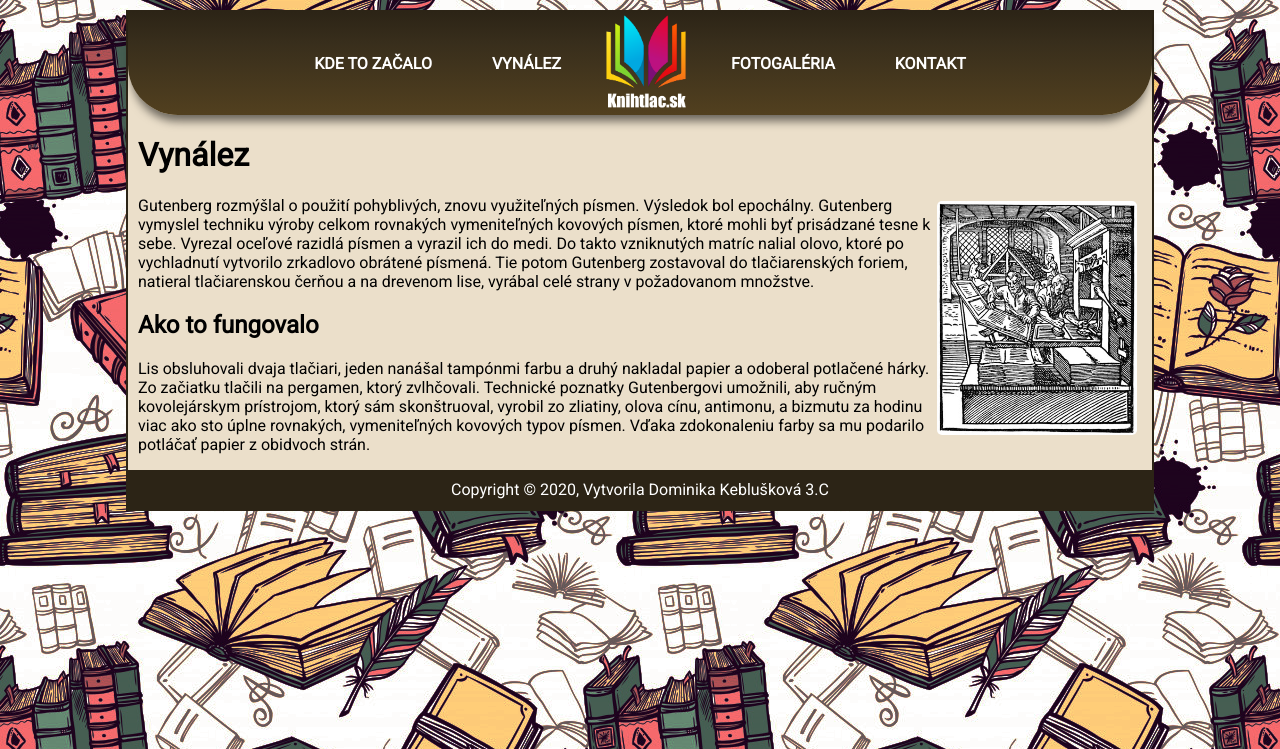
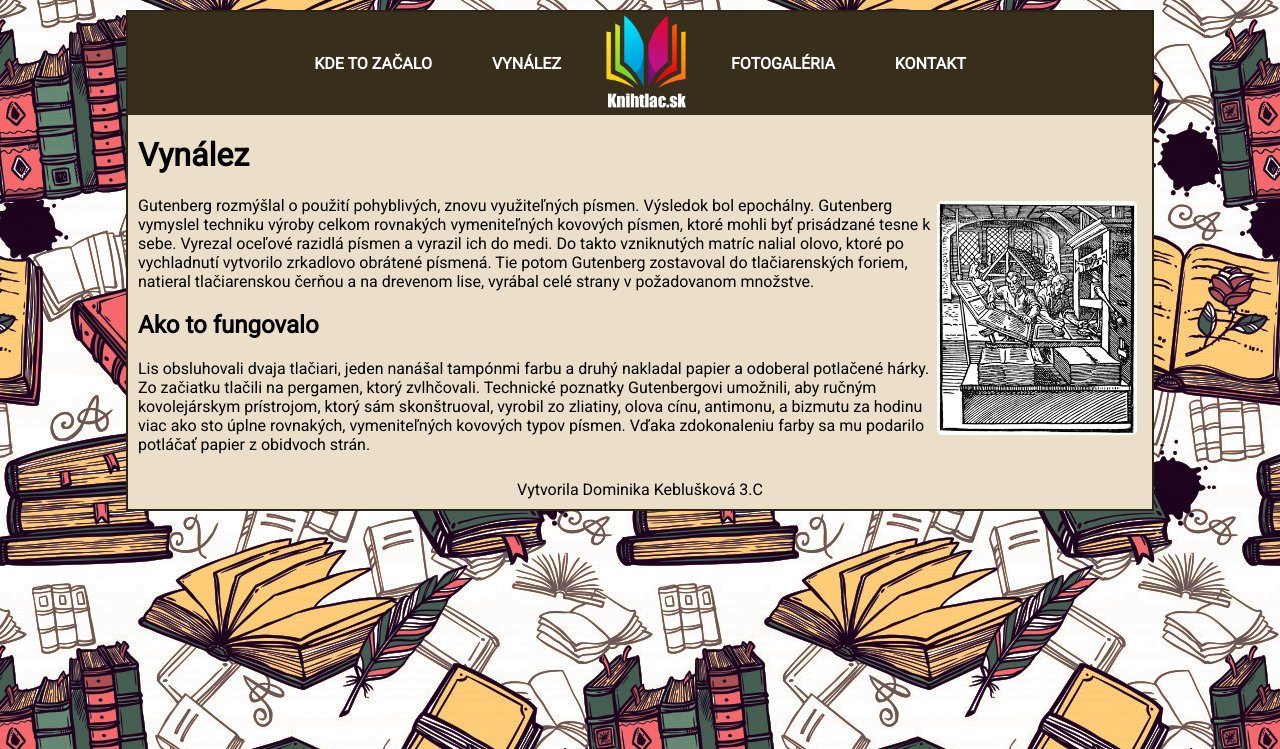
Before and after one commit to Jacccop/Jacccop.github.io, a PHP site: page /vynalez.html in a window 1280 px wide. Shown: the top 749 px of the page. Run offline with PHP 8.4, Linux system fonts and the light colour scheme.

Commit message:
zmeni final

```diff
--- a/fotogaleria.html
+++ b/fotogaleria.html
@@ -75,7 +75,7 @@
             </tr>
             </table>
             </center>
-            <footer>Copyright © 2020, Vytvorila Dominika Keblušková 3.C</footer>
+            <footer>Vytvorila Dominika Keblušková 3.C</footer>
         </div>
     </body>
 </html>
--- a/index.html
+++ b/index.html
@@ -17,7 +17,7 @@
             <p>Narodil sa ako syn kupca Friela Gensfleischa zur Ladena (ďalšie meno zum Gutenberg jeho otec prijal podľa miesta, kde neskoršie žil). Gutenbergov hlavný vynález nebola kníhtlač (ako sa niekedy chybne uvádza), tá bola vynájdená už pred ním. Zatiaľ čo predtým sa praktizovala bloková tlač, keď sa každá stránka kompletne odliala, či vyrezala z dreva a potom vytlačila (a mohla sa vyhodiť, na novú stranu musela byť vytvorená nová), Gutenberg prišiel s myšlienkou zostaviť stranu z jednotlivých znakov (písmen), ktoré sa dali preskupiť a znova použiť na inú stranu, čo celú tlač podstatne zlacnilo a urýchlilo. Gutenbergov vynález umožnil tlačiť obrovské množstvá celých kníh (predtým boli tlačené iba časti kníh) a spôsobil tak v Európe informačnú explóziu. 23. februára 1455 začal Gutenberg hromadnú tlač tzv. Gutenbergovej Biblie, prvá Biblia, ktorá sa na svete objavila vo väčšom množstve. Gutenberg sa však dostal do problémov – nebol dobrý obchodník a jeho finančné problémy ho doviedli až k zhabaniu strojov a do problémov so zákonom. Zomrel v roku 1468 v chudobe. </p>
             <h2>Prínos</h2>
             <p>V renesančnej Európe príchod mechanickej hnuteľnej tlače priniesol éru masovej komunikácie, ktorá natrvalo zmenila štruktúru spoločnosti. Relatívne neobmedzený obeh informácií vrátane revolučných myšlienok prekročil hranice, zachytil masy a ohrozil moc politických a náboženských autorít.Prudký nárast gramotnosti prerušil monopol gramotnej elity v oblasti vzdelávania a učenia a podporil vznikajúcu strednú vrstvu. Aj keď Gutenberg sám so svojím objavom neprerazil, tento objav sa ukázal byť veľmi dôležitý, lebo odštartoval sériovú výrobu kníh a v súvislosti s tým informačnú a vedeckú revolúciu a rozšírenie vzdelanosti medzi širšie vrstvy. V súčasnosti na svete stále existuje 60 Gutenbergových Biblií, ide zrejme o najstaršie knihy vytlačené Gutenbergovou metódou. Hlavné mesto tlače v Európe sa presunulo do Benátok, kde vizionársky tlačiari ako Aldus Manutius zabezpečili rozsiahlu dostupnosť hlavných gréckych a latinských textov. </p>
-            <footer>Copyright © 2020, Vytvorila Dominika Keblušková 3.C</footer>
+            <footer>Vytvorila Dominika Keblušková 3.C</footer>
         </div>
     </body>
 </html>
--- a/kontakt.html
+++ b/kontakt.html
@@ -13,7 +13,7 @@
             </nav>
             <h1>Kontakt</h1>
             <p>Dominika Keblušková <br><b>email: </b>dominika.kebluskova1@gmail.com</p>
-            <footer>Copyright © 2020, Vytvorila Dominika Keblušková 3.C</footer>
+            <footer>Vytvorila Dominika Keblušková 3.C</footer>
         </div>
     </body>
 </html>
--- a/styly.css
+++ b/styly.css
@@ -21,10 +21,7 @@ nav {
     height: auto;
     overflow: hidden;
     color: white;
-    background: rgb(82,64,31);
-    background: linear-gradient(0deg, rgba(82,64,31,1) 0%, rgba(56,46,28,1) 70%, rgba(44,36,22,1) 100%);
-    box-shadow: 0px 10px 10px -4px rgba(0,0,0,0.55);
-    border-radius: 0 0 50px 50px;
+    background-color: rgba(56,46,28,1);
 }
 
 nav a {
@@ -68,6 +65,5 @@ h1, h2 {
 footer {
     padding: 10px;
     text-align: center;
-    background-color: #2C2416;
-    color: white;
+    color: black;
 }
--- a/vynalez.html
+++ b/vynalez.html
@@ -15,7 +15,7 @@
             <p><img class="obrazokClanku" src="obrazky/obr3.jpg" alt="Gutenberg">Gutenberg rozmýšlal o použití pohyblivých, znovu využiteľných písmen. Výsledok bol epochálny. Gutenberg vymyslel techniku výroby celkom rovnakých vymeniteľných kovových písmen, ktoré mohli byť prisádzané tesne k sebe. Vyrezal oceľové razidlá písmen a vyrazil ich do medi. Do takto vzniknutých matríc nalial olovo, ktoré po vychladnutí vytvorilo zrkadlovo obrátené písmená. Tie potom Gutenberg zostavoval do tlačiarenských foriem, natieral tlačiarenskou čerňou a na drevenom lise, vyrábal celé strany v požadovanom množstve.</p>
             <h2>Ako to fungovalo</h2>
             <p>Lis obsluhovali dvaja tlačiari, jeden nanášal tampónmi farbu a druhý nakladal papier a odoberal potlačené hárky. Zo začiatku tlačili na pergamen, ktorý zvlhčovali. Technické poznatky Gutenbergovi umožnili, aby ručným kovolejárskym prístrojom, ktorý sám skonštruoval, vyrobil zo zliatiny, olova cínu, antimonu, a bizmutu za hodinu viac ako sto úplne rovnakých, vymeniteľných kovových typov písmen. Vďaka zdokonaleniu farby sa mu podarilo potláčať papier z obidvoch strán.</p>
-            <footer>Copyright © 2020, Vytvorila Dominika Keblušková 3.C</footer>
+            <footer>Vytvorila Dominika Keblušková 3.C</footer>
         </div>
     </body>
 </html>
```
